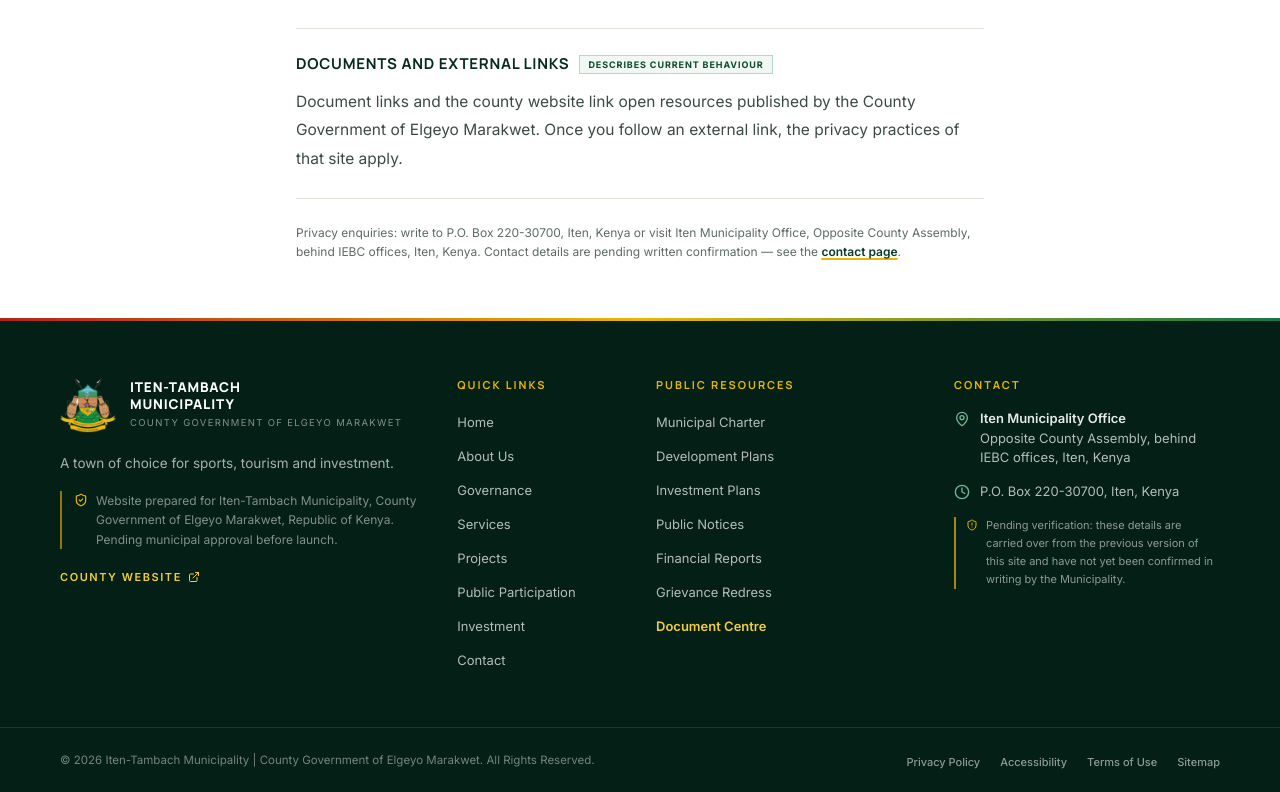
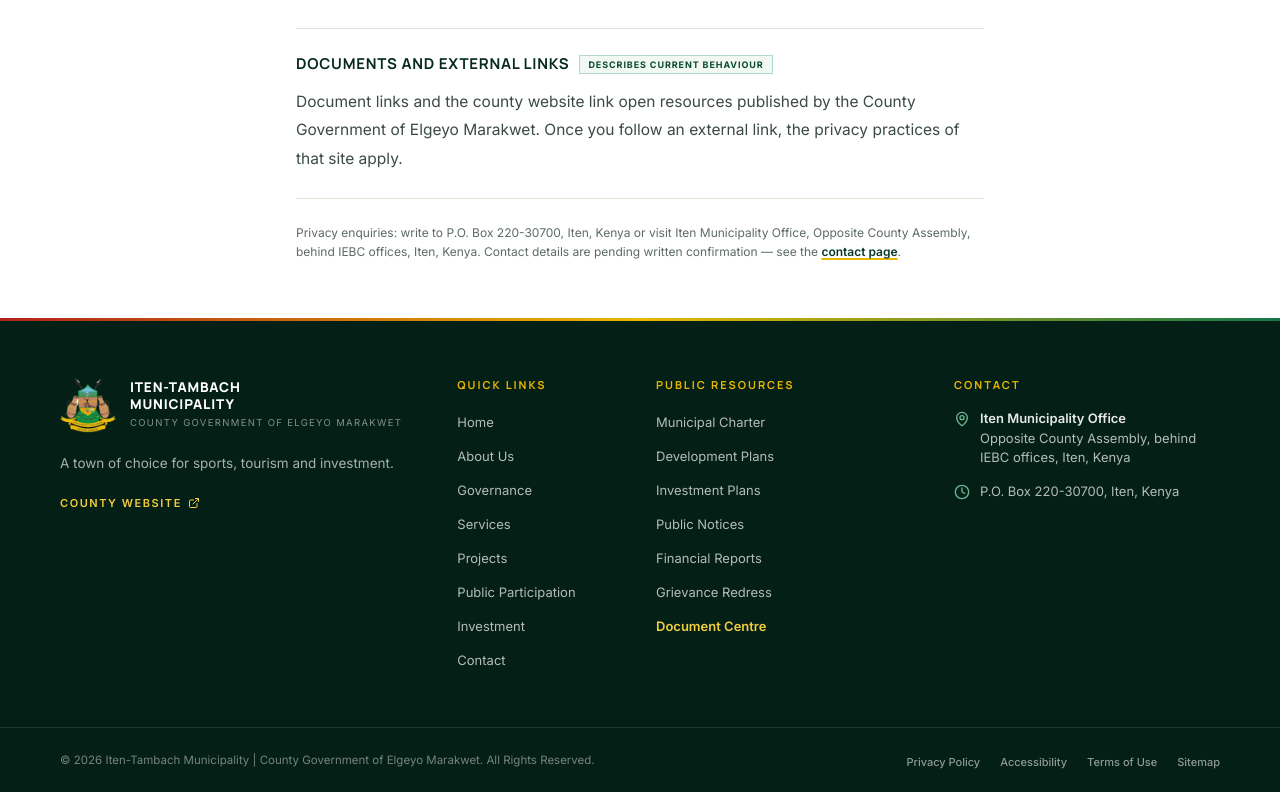
Before and after one commit to kikie254/municp, a Next.js app: page /privacy in a window 1280 px wide. Shown: the part 2471-3263 px from the top of the page. Built offline with nearby package versions, Linux system fonts and the light colour scheme; no server answers.

Commit message:
Remove pre-launch and verification notes from footer

```diff
--- a/components/SiteFooter.tsx
+++ b/components/SiteFooter.tsx
@@ -1,8 +1,7 @@
 import Link from "next/link";
 import Image from "next/image";
-import { MapPin, Phone, Mail, Clock, ExternalLink, ShieldCheck } from "lucide-react";
+import { MapPin, Clock, ExternalLink } from "lucide-react";
 import { legalLinks, quickLinks, resourceLinks, site } from "@/lib/site";
-import { ContactPending } from "./ContactPending";
 
 export function SiteFooter() {
   const year = new Date().getFullYear();
@@ -33,13 +32,6 @@ export function SiteFooter() {
           </div>
           <p className="mt-5 max-w-sm text-[13.5px] leading-relaxed text-white/65">
             A town of choice for sports, tourism and investment.
-          </p>
-          <p className="mt-4 flex items-start gap-2 border-l-2 border-gold-400/60 pl-3 text-[12px] leading-relaxed text-white/50">
-            <ShieldCheck className="mt-0.5 h-3.5 w-3.5 shrink-0 text-gold-400" aria-hidden="true" />
-            <span>
-              Website prepared for Iten-Tambach Municipality, County Government of Elgeyo Marakwet,
-              Republic of Kenya. Pending municipal approval before launch.
-            </span>
           </p>
           <Link
             href={site.countyWebsite}
@@ -97,9 +89,6 @@ export function SiteFooter() {
               <span>{site.contact.postal}</span>
             </li>
           </ul>
-          <div className="mt-4">
-            <ContactPending />
-          </div>
         </div>
       </div>
 
```
